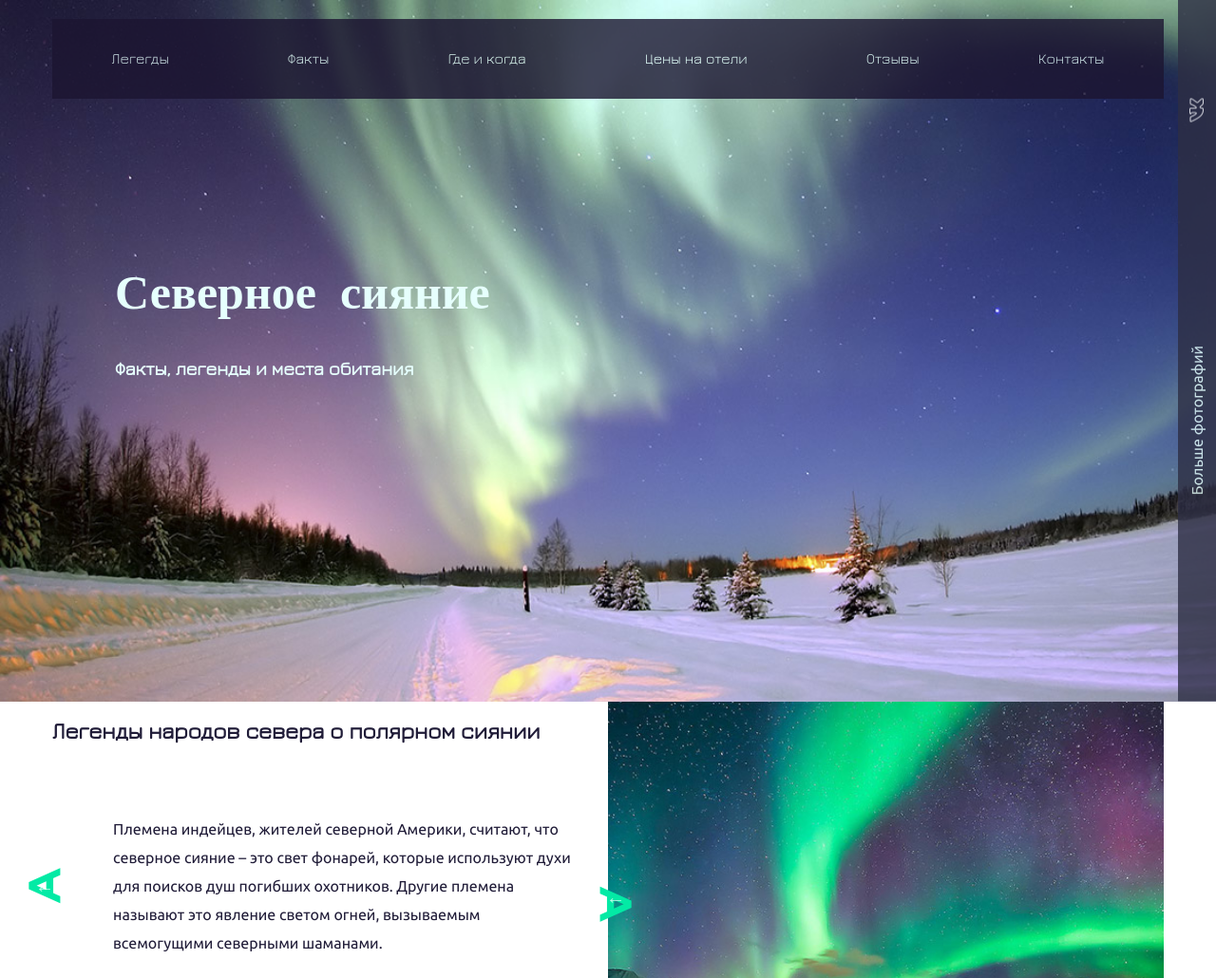
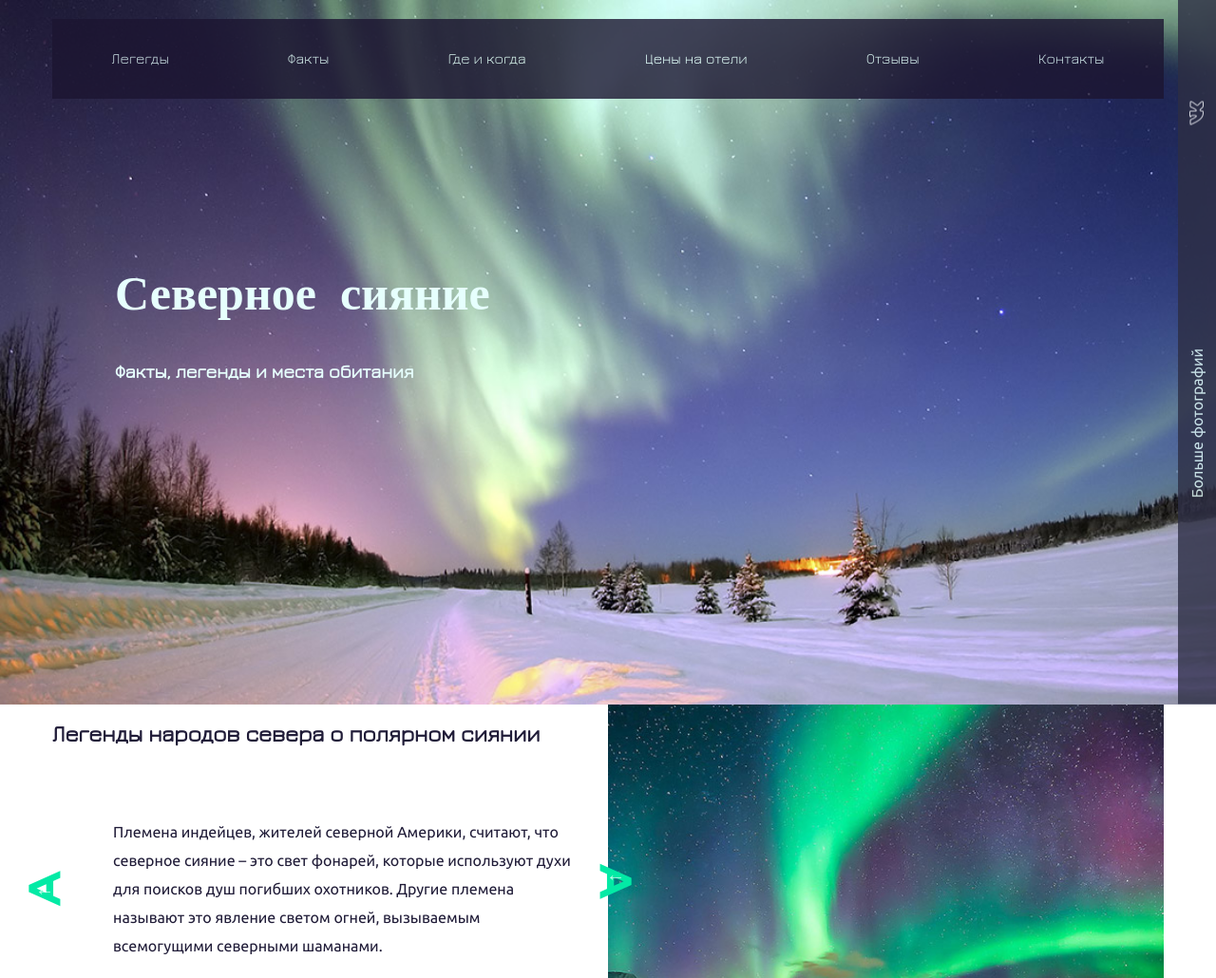
Before and after one commit to webcleef/aurora_project, a plain HTML site: page index.html in a window 1280 px wide. Shown: the top 1030 px of the page at 95% size. Drawn offline with Linux system fonts and the light colour scheme; a web font is replaced by a local one.

Commit message:
Update 2017-05-11T14:05:54.994Z

```diff
--- a/css/style.css
+++ b/css/style.css
@@ -28,6 +28,12 @@ body {
   src: url("../fonts/nord_regular-webfont.woff2") format("woff2"), url("../fonts/nord_regular-webfont.woff") format("woff");
   font-style: normal;
   font-weight: 500; }
+
+@font-face {
+  font-family: 'nordmedium';
+  src: url("../fonts/nordmedium-webfont.woff2") format("woff2"), url("../fonts/nordmedium-webfont.woff") format("woff");
+  font-weight: normal;
+  font-style: normal; }
 
 /* Slider */
 .slick-slider {
@@ -302,7 +308,7 @@ body {
       color: #e6fffd;
       font-family: 'Jura'; }
   .header .main-title__head {
-    font-family: 'Nord';
+    font-family: 'nordmedium';
     color: #e6fffd; }
   .header .main-title__description {
     color: #e6fffd;
@@ -319,7 +325,7 @@ body {
     .header .side-bar .vk-ikon:after {
       position: absolute;
       content: '';
-      background-image: url(../img/sprite-003725384359540662.png);
+      background-image: url(../img/sprite-08263879461518309.png);
       background-position: -76px -136px;
       width: 25px;
       height: 15px;
@@ -339,7 +345,7 @@ body {
       display: block;
       margin: auto; }
   .header .GGGGGGGGGGG {
-    background-image: url(../img/sprite-003725384359540662.png);
+    background-image: url(../img/sprite-08263879461518309.png);
     background-position: 0px -68px;
     width: 64px;
     height: 64px; }
@@ -379,13 +385,13 @@ body {
     height: 100%; }
   .legend-section .slick-arrow {
     position: absolute;
-    content: '';
-    background-image: url(../img/sprite-003725384359540662.png);
+    background-image: url(../img/sprite-08263879461518309.png);
     background-position: -38px -136px;
     width: 34px;
     height: 38px; }
     .legend-section .slick-arrow:nth-of-type(2) {
-      transform: rotate(180deg); }
+      transform: rotate(180deg);
+      top: 35%; }
 
 .fact-section {
   background-color: #f7f7f7; }
@@ -604,7 +610,7 @@ body {
     content: '';
     display: inline-block;
     position: absolute;
-    background-image: url(../img/sprite-003725384359540662.png);
+    background-image: url(../img/sprite-08263879461518309.png);
     background-position: -105px -136px;
     width: 6px;
     height: 9px;
--- a/index.html
+++ b/index.html
@@ -50,7 +50,7 @@
       </nav>
 
       <div class="main-title">
-        <h1 class="main-title__head">Северное сияние</h1>
+        <h1 class="main-title__head font0475c723a666a5c519583942afd84bcc">Северное сияние</h1>
         <strong class="main-title__description">Факты, легенды и места обитания</strong>
       </div>
       <div class="side-bar">
```
Also changed, not shown: css/style.min.css, fonts/NordMedium.ttf (added), fonts/nordmedium-webfont.woff (added), fonts/nordmedium-webfont.woff2 (added), img/sprite-08263879461518309.png (renamed from img/sprite-003725384359540662.png), 1 other file.
